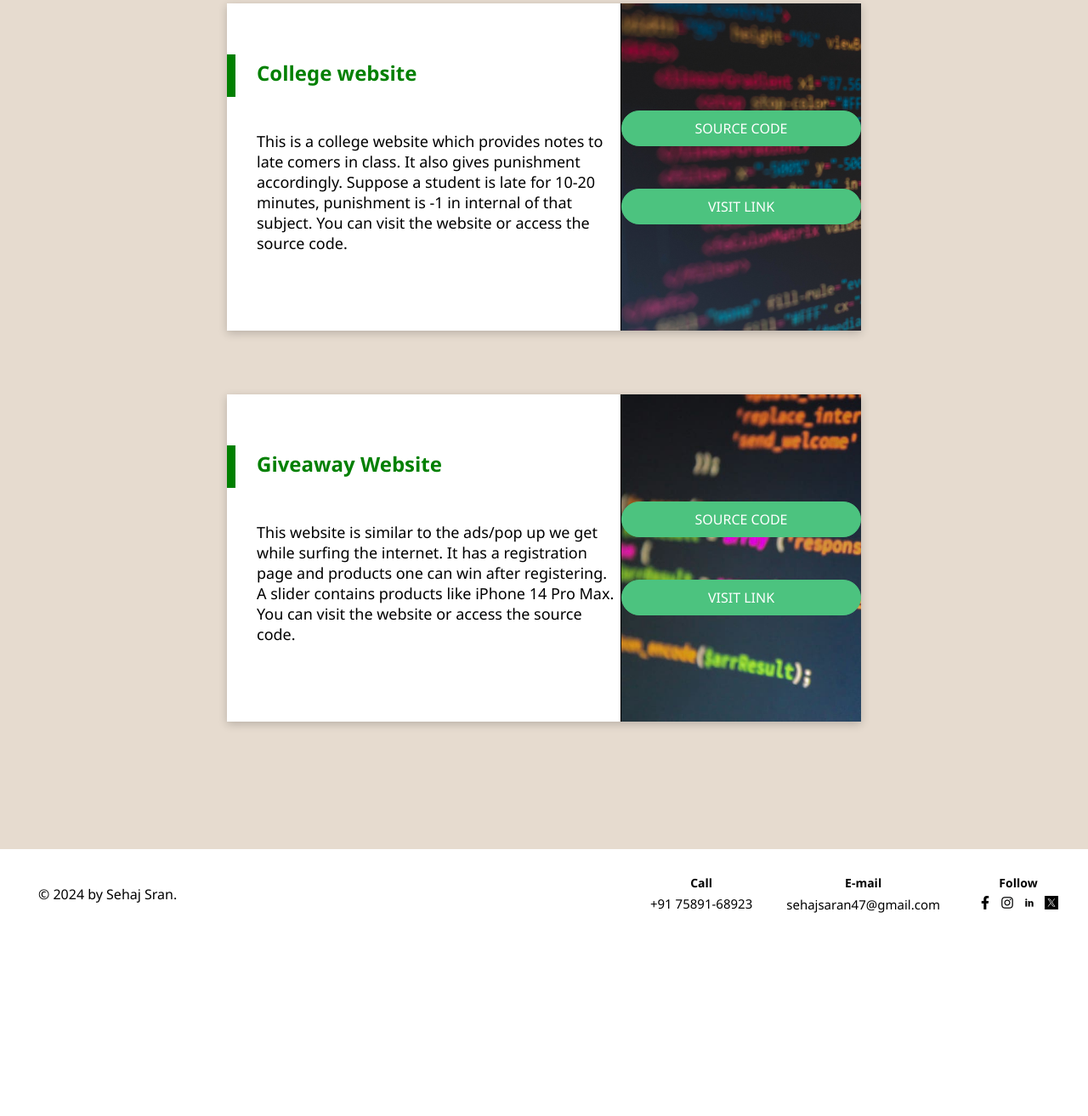
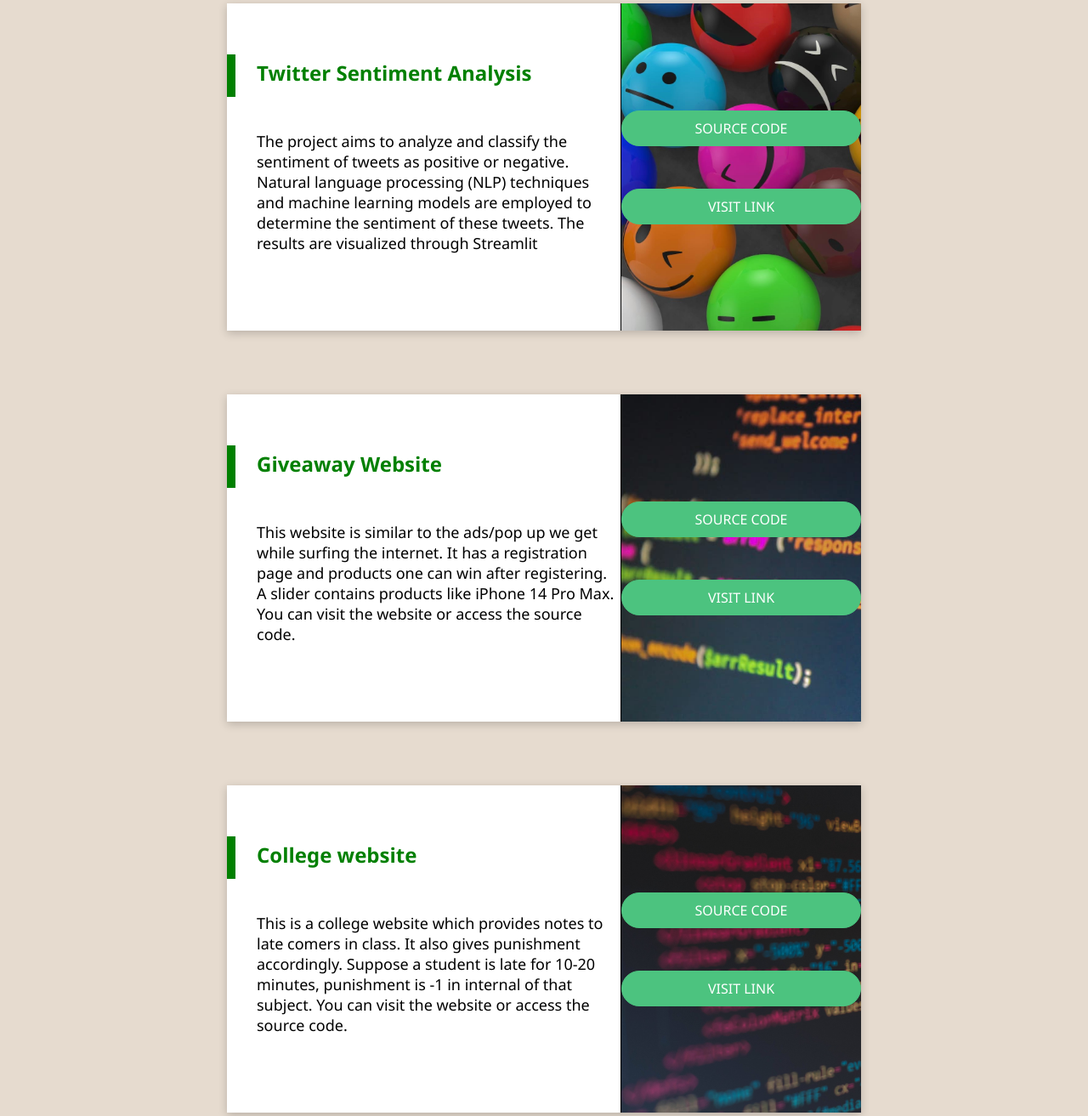
Before and after one commit to sehaj470/Portfolio-about-me-website, a plain HTML site: page projects.html in a window 1280 px wide. Shown: the part 493-1806 px from the top of the page at 85% size. Before the commit the page ends 1598 px from the top, so only its background shows below. Drawn offline with Linux system fonts and the light colour scheme.

Commit message:
add project cards

```diff
--- a/projects.html
+++ b/projects.html
@@ -66,6 +66,46 @@
             <div class="parent-container">
                 <div class="project-name">
                     <div class="project-name-side-bar"></div>
+                    <h2 id="project-title">Twitter Sentiment Analysis</h2>
+                </div>
+
+                <p id="project-info">The project aims to analyze and classify the sentiment of tweets as positive or negative. Natural language processing (NLP) techniques and machine learning models are employed to determine the sentiment of these tweets. The results are visualized through Streamlit</p>
+            </div>
+
+            <div class="project-links-3">
+                <div id="project-links-container">
+                    <a class="source-code-button" href="https://github.com/sehaj470/Twitter-Sentiment-Analysis" target="_blank">SOURCE CODE</a>
+                    <a class="visit-link-button" href="https://twitter-sentiment-analysis-sehaj470.streamlit.app/" target="_blank">VISIT LINK</a>
+                </div>
+            </div>
+
+        </div>
+
+
+        <div class="project-block-2">
+            <div class="parent-container">
+                <div class="project-name">
+                    <div class="project-name-side-bar"></div>
+                    <h2 id="project-title">Giveaway Website</h2>
+                </div>
+
+                <p id="project-info">This website is similar to the ads/pop up we get while surfing the internet. It has a registration page and products one can win after registering. A slider contains products like iPhone 14 Pro Max. You can visit the website or access the source code.    </p>
+            </div>
+
+            <div class="project-links-2">
+                <div id="project-links-container">
+                    <a class="source-code-button" href="https://github.com/sehaj470/Giveaway" target="_blank">SOURCE CODE</a>
+                    <a class="visit-link-button" href="https://sehaj470.github.io/Giveaway/" target="_blank">VISIT LINK</a>
+                </div>
+            </div>
+
+        </div>
+
+
+        <div class="project-block-3">
+            <div class="parent-container">
+                <div class="project-name">
+                    <div class="project-name-side-bar"></div>
                     <h2 id="project-title">College website</h2>
                 </div>
 
@@ -80,28 +120,6 @@
             </div>
 
         </div>
-
-
-
-        <div class="project-block-2">
-            <div class="parent-container">
-                <div class="project-name">
-                    <div class="project-name-side-bar"></div>
-                    <h2 id="project-title">Giveaway Website</h2>
-                </div>
-
-                <p id="project-info">This website is similar to the ads/pop up we get while surfing the internet. It has a registration page and products one can win after registering. A slider contains products like iPhone 14 Pro Max. You can visit the website or access the source code.    </p>
-            </div>
-
-            <div class="project-links-2">
-                <div id="project-links-container">
-                    <a class="source-code-button" href="https://github.com/sehaj470/giveaway-web-2" target="_blank">SOURCE CODE</a>
-                    <a class="visit-link-button" href="https://sehaj470.github.io/giveaway-web-2/" target="_blank">VISIT LINK</a>
-                </div>
-            </div>
-
-        </div>
-
 
     </div>
 
--- a/style.css
+++ b/style.css
@@ -355,7 +355,7 @@
     margin: 60px 0px 40px 0px
 }
 
-.project-block-1, .project-block-2 {
+.project-block-1, .project-block-2, .project-block-3 {
     display: flex;
     width: 746px;
     margin: auto;
@@ -364,7 +364,7 @@
     box-shadow: 0 3px 10px rgb(0 0 0 / 0.2);
 }
 
-.project-block-2 {
+.project-block-3 {
     margin-bottom: 150px;
 }
 
@@ -381,7 +381,7 @@
     color: green
 }
 
-.project-links-1, .project-links-2 {
+.project-links-1, .project-links-2, .project-links-3 {
     height: 385px;
     width: 140%;
     border-left: 1px solid black;
@@ -395,6 +395,10 @@
 
 .project-links-2 {
     background-image: url(img/project-2-bc.jpg);
+}
+
+.project-links-3 {
+    background-image: url(img/400.jpg);
 }
 
 #project-links-container {
```
Also changed, not shown: img/1000_F_437425909_RVUKKJpDuxEp0Ofrcf3DhjUZFl5kJ6Yb.jpg (added), img/400.jpg (added), img/Sentiment-Analysis-Explained.png (added), img/istockphoto-832247106-612x612.jpg (added).
